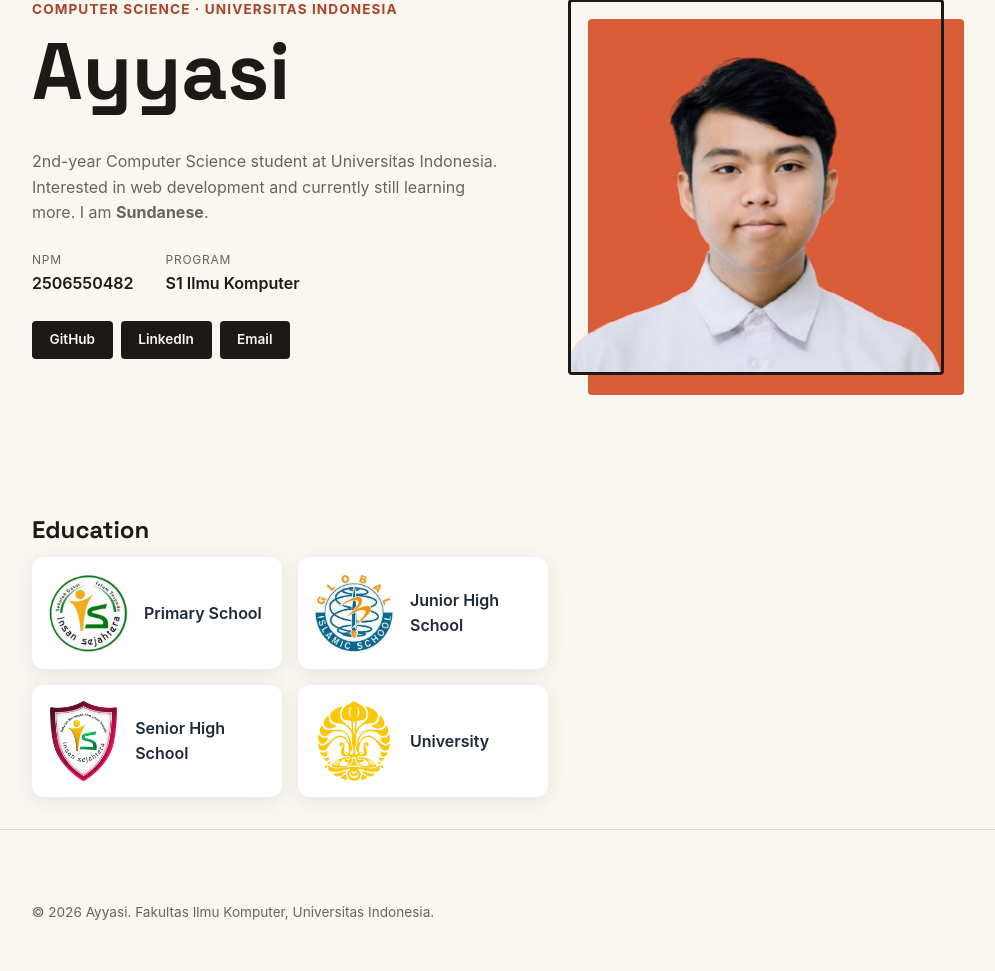
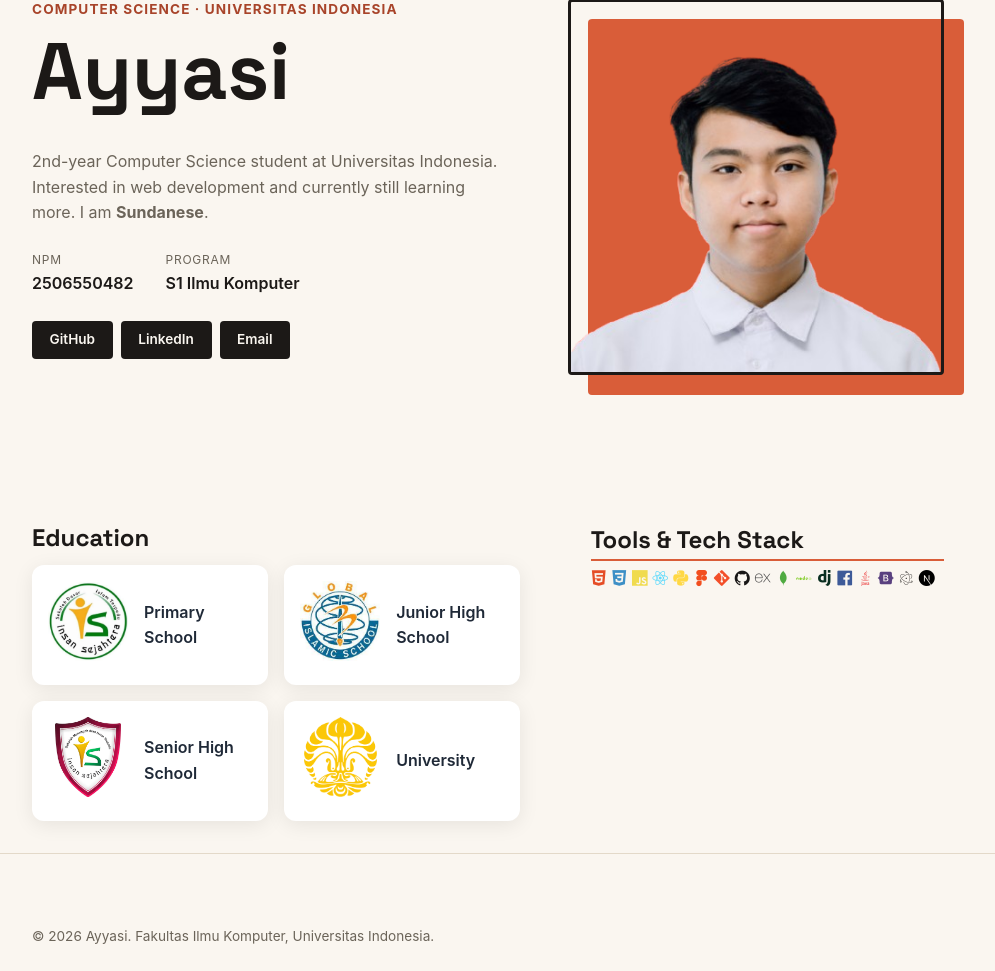
Before and after one commit to Asepgunawan112/myportofolio, a Django app: page / in a window 1280 px wide. Shown: the part 235-1206 px from the top of the page, without its empty margins (152-1147 px from the left). Before the commit the page ends 1155 px from the top, so only its background shows below. Run offline with Django 5.2, Linux system fonts and the light colour scheme.

Commit message:
feat: membuat dan mengatur section tools

```diff
--- a/static/css/style.css
+++ b/static/css/style.css
@@ -68,7 +68,7 @@ h1,
   font-size: 0.95rem;
 }
 .hero {
-  padding: 4.5rem 0 1rem;
+  padding: 4.5rem 0 0.5rem;
 }
 
 .hero-grid {
@@ -236,13 +236,29 @@ section baru */
   color: #1f2937;
 }
 
-@media (max-width: 480px) {
-  .education {
-    grid-template-columns: 1fr;
-  }
-  .education-card {
-    flex-direction: row;
-  }
+.edu-and-tools {
+  display: grid;
+  grid-template-columns: 1.3fr 1fr;
+  gap: 3rem;
+  margin-top: 4rem;
+}
+
+.tools-tittle {
+  top: 4.6rem;
+  margin-left: 1.4rem;
+  position: relative;
+  border-bottom: 2px solid var(--accent);
+}
+
+.tools-tittle:hover {
+  color: var(--accent);
+  transition: color 0.2s ease-in-out;
+}
+.tools-grid {
+  gap: 1rem;
+  margin: 5rem auto;
+  margin-left: 1.4rem;
+  line-height: 1.5;
 }
 /*
 pembatas */
@@ -270,4 +286,30 @@ pembatas */
   .social-links {
     justify-content: flex-start;
   }
+  .edu-and-tools {
+    grid-template-columns: 1fr;
+    gap: 2rem;
+    margin-top: 2rem;
+  }
+
+  .tools-grid i {
+    font-size: 2rem;
+  }
+
+  .education {
+    grid-template-columns: 1fr;
+  }
+  .education-card {
+    flex-direction: column;
+    text-align: center;
+    justify-content: center;
+    padding: 1.5rem 1rem;
+    font-size: 0.5rem;
+  }
+
+  .education-card img {
+    margin-bottom: 0.5rem;
+    width: 100px;
+    height: 100px;
+  }
 }
--- a/templates/index.html
+++ b/templates/index.html
@@ -9,6 +9,11 @@
     <link
       href="https://fonts.googleapis.com/css2?family=Space+Grotesk:wght@500;700&display=swap"
       rel="stylesheet"
+    />
+    <link
+      rel="stylesheet"
+      type="text/css"
+      href="https://cdn.jsdelivr.net/gh/devicons/devicon@latest/devicon.min.css"
     />
     <link rel="stylesheet" href="/static/css/style.css" />
   </head>
@@ -71,27 +76,83 @@
           </div>
         </div>
       </section>
-      <section>
-        <div class="container">
+      <section class="edu-and-tools container">
+        <div class="layout-kiri">
           <h1 class="education-tittle">Education</h1>
-        </div>
-        <div class="education container">
+          <div class="education">
             <figure class="education-card">
+              <a href="https://sditinsansejahtera.sch.id/" target="blank">
                 <img src="../static/img/sdit.jpg" alt="Logo SDIT" />
+              </a>
               <figcaption>Primary School</figcaption>
             </figure>
             <figure class="education-card">
+              <a
+                href="https://www.global-islamic.com/Academic/JUNIOR-HIGH.htm"
+                target="blank"
+              >
                 <img src="../static/img/JHGIS.jpg" alt="Logo JHGIS" />
+              </a>
               <figcaption>Junior High School</figcaption>
             </figure>
             <figure class="education-card">
+              <a href="https://smaitinsansejahtera.sch.id/" target="blank">
                 <img src="../static/img/SMAIT.jpg" alt="Logo SMAIT" />
+              </a>
               <figcaption>Senior High School</figcaption>
             </figure>
             <figure class="education-card">
+              <a href="https://www.ui.ac.id/" target="blank">
                 <img src="../static/img/KampusUI.png" alt="Kampus UI" />
+              </a>
               <figcaption>University</figcaption>
             </figure>
+          </div>
+        </div>
+
+        <div class="layout-kanan">
+          <h1 class="tools-tittle">Tools & Tech Stack</h1>
+          <div class="layout-kanan">
+            <div class="tools-grid">
+              <i class="devicon-html5-plain colored" title="HTML5"></i>
+              <i class="devicon-css3-plain colored" title="CSS3"></i>
+              <i
+                class="devicon-javascript-plain colored"
+                title="JavaScript"
+              ></i>
+              <i
+                class="devicon-tailwindcss-original colored"
+                title="Tailwind CSS"
+              ></i>
+              <i class="devicon-react-original colored" title="React"></i>
+              <i class="devicon-python-plain colored" title="Python"></i>
+              <i class="devicon-figma-plain colored" title="Figma"></i>
+              <i class="devicon-git-plain colored" title="Git"></i>
+              <i class="devicon-github-original colored" title="GitHub"></i>
+              <i class="devicon-express-original colored" title="Express"></i>
+              <i class="devicon-mongodb-plain colored" title="MongoDB"></i>
+              <i
+                class="devicon-reactrouter-plain colored"
+                title="react router"
+              ></i>
+
+              <i class="devicon-nodejs-plain-wordmark colored"></i>
+
+              <i class="devicon-django-plain colored"></i>
+
+              <i class="devicon-facebook-plain colored"></i>
+
+              <i class="devicon-java-plain-wordmark colored"></i>
+
+              <i class="devicon-bootstrap-plain colored"></i>
+
+              <i class="devicon-bun-plain colored"></i>
+
+              <i class="devicon-electron-original"></i>
+
+              <i class="devicon-nextjs-plain colored"></i>
+            </div>
+          </div>
         </div>
       </section>
     </main>
```
Lines whose indentation alone changed are shown as unchanged.
